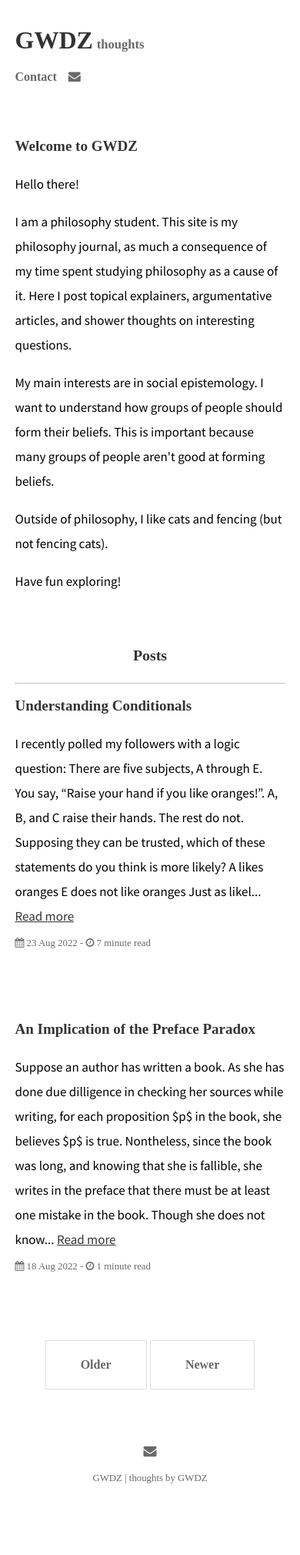
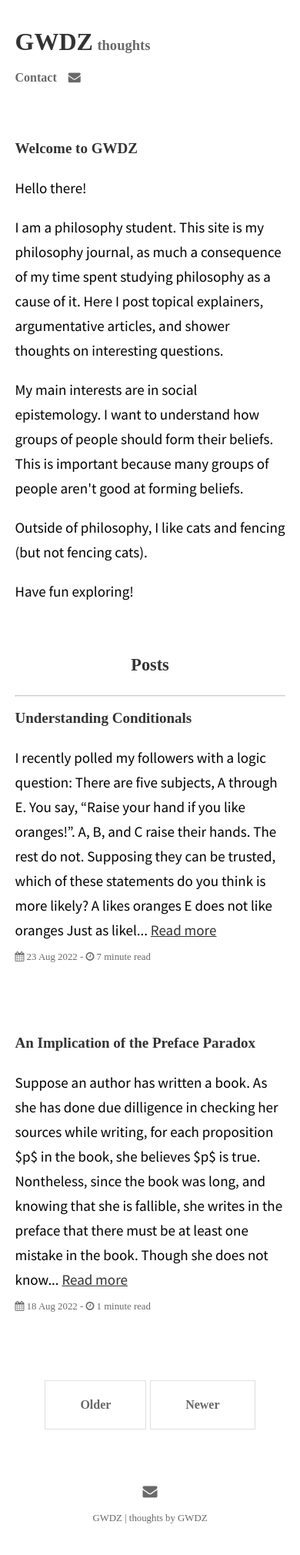
Before and after one commit to GWDZ-true/gwdz-site, a Jekyll site: the page built from index.html, in a window 390 px wide. Shown: the whole page at 77% size. Built offline with Jekyll 4.4.1, drawn with Linux system fonts in a browser that asks for light colours; some web fonts are replaced; the list of posts is cut into pages by our own code; before the commit the page ends 1968 px from its top, so only the background shows below that.

Commit message:
Update _base.scss

```diff
--- a/_sass/_base.scss
+++ b/_sass/_base.scss
@@ -16,15 +16,6 @@ body {
   }
   body h1 {
     font-size: 19px; //1.5
-  }
-}
-
-@media only screen and (max-width: 768px) {
-  body {
-    font-size: 17px;
-  }
-  h1 {
-    font-size: 2.1rem;
   }
 }
 
```
